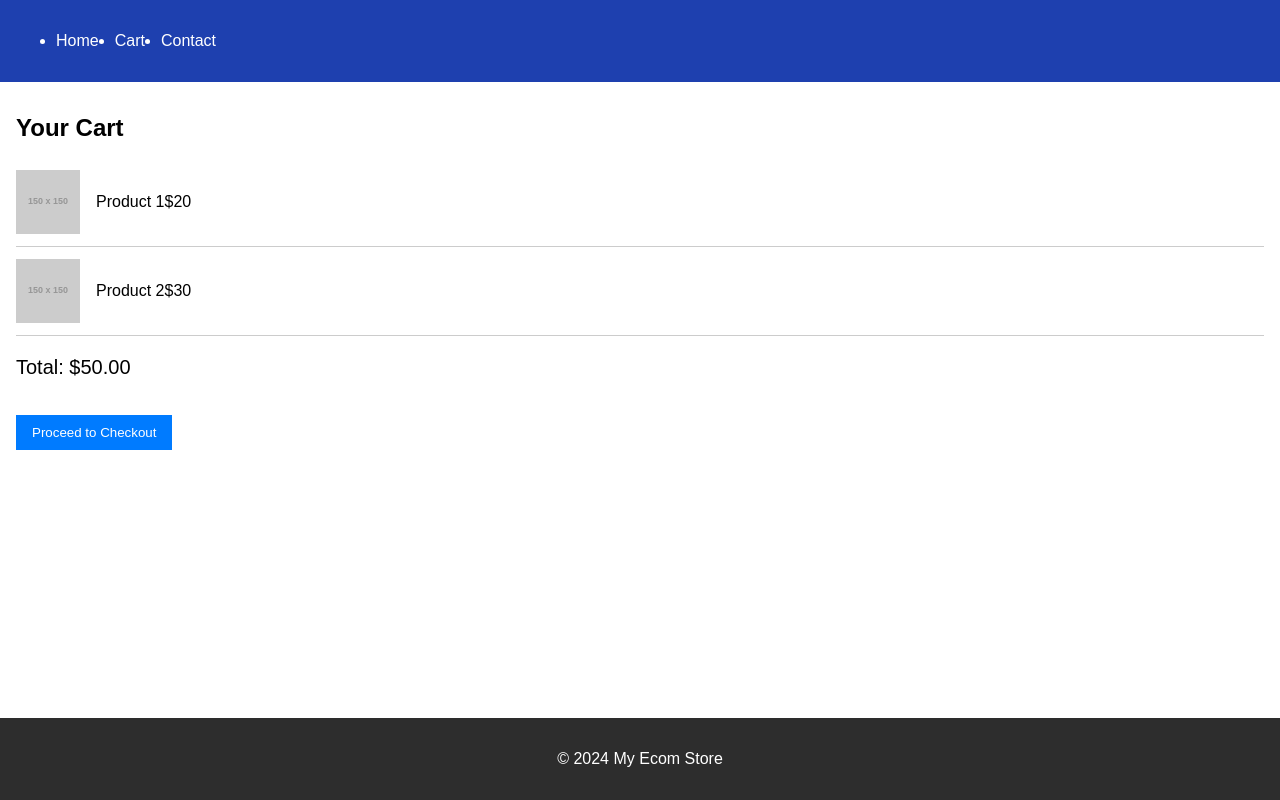
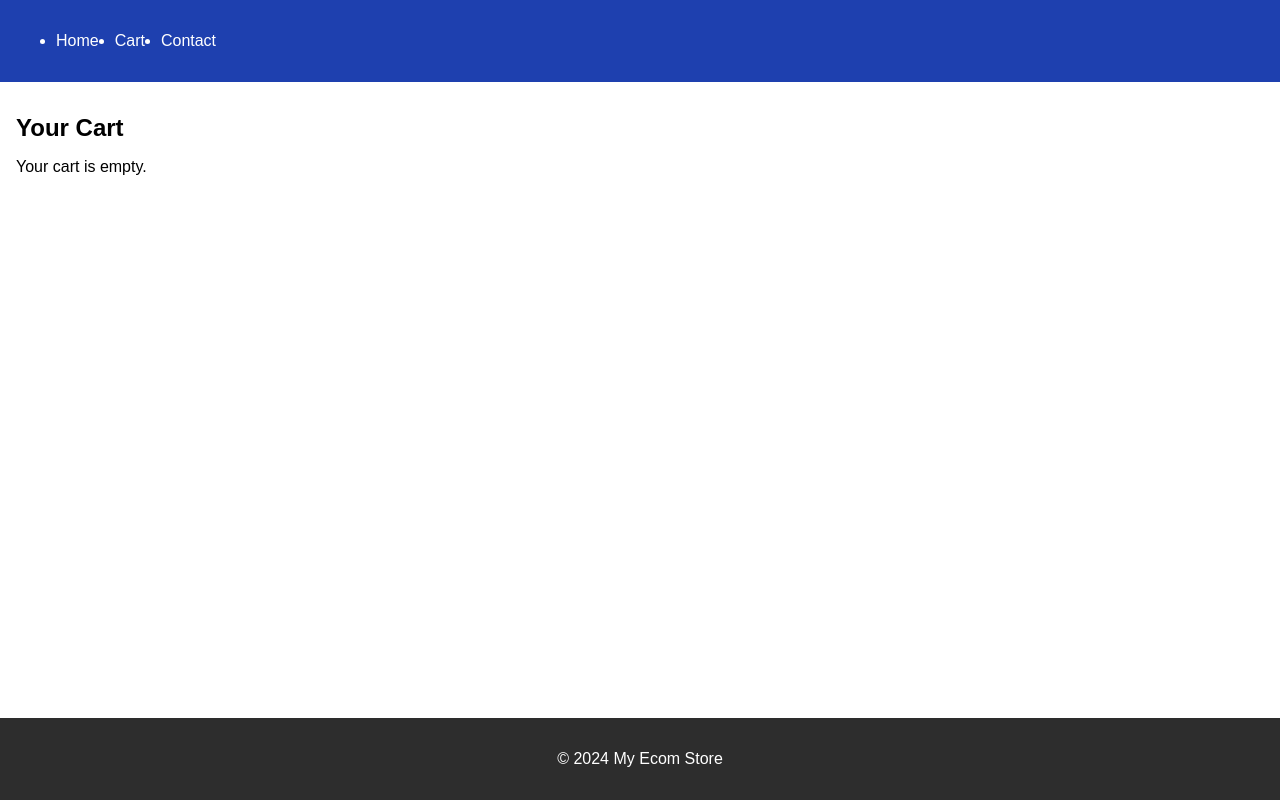
Before and after one commit to andgram/JSFW-ecom, a React (Vite) app: page /cart in a window 1280 px wide. Built offline with nearby package versions, Linux system fonts and the light colour scheme.

Commit message:
Add cart logic with context for adding and displaying products

```diff
--- a/src/App.tsx
+++ b/src/App.tsx
@@ -1,4 +1,5 @@
 import { BrowserRouter as Router, Routes, Route } from "react-router-dom";
+import { CartProvider } from "./store/CartContext";
 import HomePage from "./pages/HomePage";
 import Cart from "./pages/Cart";
 import Checkout from "./pages/Checkout";
@@ -9,6 +10,7 @@ import Layout from "./components/Layout";
 
 const App = () => {
   return (
+    <CartProvider>
       <Router>
         <Layout>
           <Routes>
@@ -23,6 +25,7 @@ const App = () => {
           </Routes>
         </Layout>
       </Router>
+    </CartProvider>
   );
 };
 
--- a/src/components/ProductCard.tsx
+++ b/src/components/ProductCard.tsx
@@ -1,7 +1,14 @@
+import { useCart } from "../store/CartContext";
 import { Link } from "react-router-dom";
 import "../styles/ProductCard.css";
 
 const ProductCard = ({ id, title, imageUrl, price, discountedPrice }: any) => {
+  const { addToCart } = useCart();
+
+  const handleAddToCart = () => {
+    addToCart({ id, title, imageUrl, discountedPrice });
+  };
+
   return (
     <div className="product-card">
       <img src={imageUrl} alt={title} className="product-card-image" />
@@ -16,7 +23,7 @@ const ProductCard = ({ id, title, imageUrl, price, discountedPrice }: any) => {
       {discountedPrice && (
         <p className="product-card-price-discount">${discountedPrice}</p>
       )}
-
+      <button onClick={handleAddToCart}>Add to Cart</button>
       {/* Link to ProductPage */}
       <Link to={`/product/${id}`} className="product-card-link">
         View Product
--- a/src/pages/Cart.tsx
+++ b/src/pages/Cart.tsx
@@ -1,41 +1,31 @@
+// CartPage.tsx
+import { useCart } from "../store/CartContext";
 import { Link } from "react-router-dom";
 import "../styles/Cart.css";
 
-const cart = [
-  {
-    id: "1",
-    title: "Product 1",
-    discountedPrice: 20,
-    imageUrl: "https://via.placeholder.com/150",
-  },
-  {
-    id: "2",
-    title: "Product 2",
-    discountedPrice: 30,
-    imageUrl: "https://via.placeholder.com/150",
-  },
-];
+const CartPage = () => {
+  const { cartItems, removeFromCart } = useCart();
 
-const Cart = () => {
-  const total = cart.reduce((sum, product) => sum + product.discountedPrice, 0);
+  const total = cartItems.reduce((sum, item) => sum + item.discountedPrice, 0);
 
   return (
     <div className="cart-container">
       <h1 className="cart-title">Your Cart</h1>
-      {cart.length === 0 ? (
+      {cartItems.length === 0 ? (
         <p>Your cart is empty.</p>
       ) : (
         <div>
           <ul className="cart-list">
-            {cart.map((product, index) => (
-              <li key={index} className="cart-item">
+            {cartItems.map((item) => (
+              <li key={item.id} className="cart-item">
                 <img
-                  src={product.imageUrl}
-                  alt={product.title}
                   className="cart-item-image"
+                  src={item.imageUrl}
+                  alt={item.title}
                 />
-                <p>{product.title}</p>
-                <p>${product.discountedPrice}</p>
+                <p>{item.title}</p>
+                <p>${item.discountedPrice}</p>
+                <button onClick={() => removeFromCart(item.id)}>Remove</button>
               </li>
             ))}
           </ul>
@@ -51,4 +41,4 @@ const Cart = () => {
   );
 };
 
-export default Cart;
+export default CartPage;
--- a/src/pages/Checkout.tsx
+++ b/src/pages/Checkout.tsx
@@ -1,26 +1,24 @@
+// Checkout.tsx
+import { useCart } from "../store/CartContext";
 import { Link } from "react-router-dom";
 import "../styles/Checkout.css";
 
-const cart = [
-  { id: "1", title: "Product 1", discountedPrice: 20 },
-  { id: "2", title: "Product 2", discountedPrice: 30 },
-];
-
 const Checkout = () => {
-  const total = cart.reduce((sum, product) => sum + product.discountedPrice, 0);
+  const { cartItems } = useCart();
+  const total = cartItems.reduce((sum, item) => sum + item.discountedPrice, 0);
 
   return (
     <div className="checkout-container">
       <h1 className="checkout-title">Checkout</h1>
-      {cart.length === 0 ? (
+      {cartItems.length === 0 ? (
         <p>Your cart is empty. Please add products before checking out.</p>
       ) : (
         <div>
           <ul className="cart-list">
-            {cart.map((product, index) => (
-              <li key={index} className="cart-item">
-                <p>{product.title}</p>
-                <p>${product.discountedPrice}</p>
+            {cartItems.map((item) => (
+              <li key={item.id} className="cart-item">
+                <p>{item.title}</p>
+                <p>${item.discountedPrice}</p>
               </li>
             ))}
           </ul>
--- a/src/pages/CheckoutSuccess.tsx
+++ b/src/pages/CheckoutSuccess.tsx
@@ -1,5 +1,5 @@
+// CheckoutSuccess.tsx
 import { Link } from "react-router-dom";
-import "../styles/CheckoutSuccess.css";
 
 const CheckoutSuccess = () => {
   return (
--- /dev/null
+++ b/src/store/CartContext.tsx
@@ -0,0 +1,52 @@
+// CartContext.tsx
+import React, { createContext, useContext, useState, ReactNode } from "react";
+
+interface CartItem {
+  id: string;
+  title: string;
+  imageUrl: string;
+  discountedPrice: number;
+}
+
+interface CartContextType {
+  cartItems: CartItem[];
+  addToCart: (product: CartItem) => void;
+  removeFromCart: (productId: string) => void;
+  clearCart: () => void;
+}
+
+const CartContext = createContext<CartContextType | undefined>(undefined);
+
+export const useCart = () => {
+  const context = useContext(CartContext);
+  if (!context) {
+    throw new Error("useCart must be used within a CartProvider");
+  }
+  return context;
+};
+
+export const CartProvider = ({ children }: { children: ReactNode }) => {
+  const [cartItems, setCartItems] = useState<CartItem[]>([]);
+
+  const addToCart = (product: CartItem) => {
+    setCartItems((prevItems) => [...prevItems, product]);
+  };
+
+  const removeFromCart = (productId: string) => {
+    setCartItems((prevItems) =>
+      prevItems.filter((item) => item.id !== productId)
+    );
+  };
+
+  const clearCart = () => {
+    setCartItems([]);
+  };
+
+  return (
+    <CartContext.Provider
+      value={{ cartItems, addToCart, removeFromCart, clearCart }}
+    >
+      {children}
+    </CartContext.Provider>
+  );
+};
```
Lines whose indentation alone changed are shown as unchanged.
